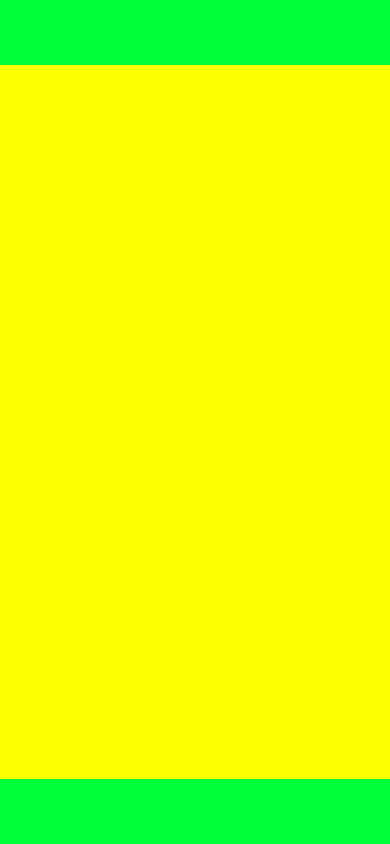
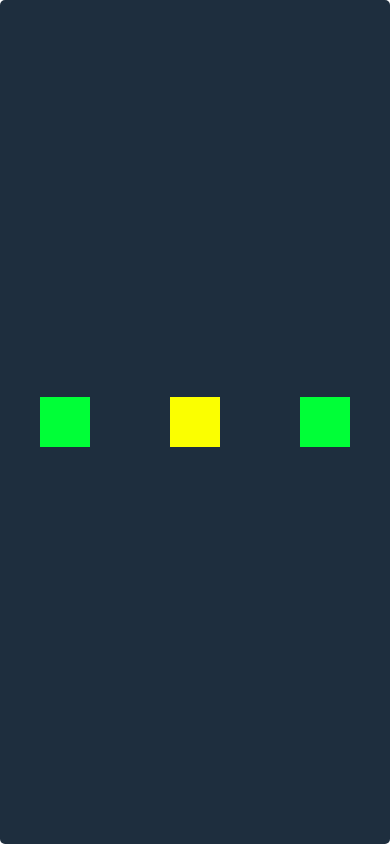
Before and after one commit to genilson-dev/App-quiz, a React Native app in the folder cursor-udemy-react-native/: screen / in a window 390 px wide. Built offline with nearby package versions, Linux system fonts and the light colour scheme.

Commit message:
Flex box e alinhamento

```diff
--- a/cursor-udemy-react-native/App.js
+++ b/cursor-udemy-react-native/App.js
@@ -24,21 +24,27 @@ const styles = StyleSheet.create({
     flex: 1,
     backgroundColor: "#1e2e3e",
     borderRadius: 5,
+    flexDirection: "row",
+    justifyContent: "space-around",
+    alignItems: "center",
 
 
   },
   app:{
-    height: 65,
+    width:50,
+    height: 50,
     backgroundColor:"#00ff37ff",
 
   },
   app1:{
-      flex: 1,
+      width:50,
+      height: 50,
       backgroundColor:"#fbff00ff",
 
   },
     app2:{
-    height: 65,
+    width:50,
+    height: 50,
     backgroundColor:"#00ff37ff",
   }
 
```
